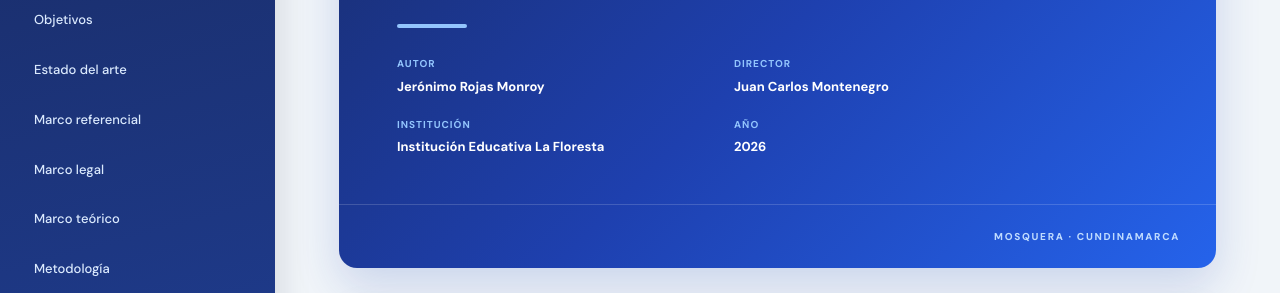
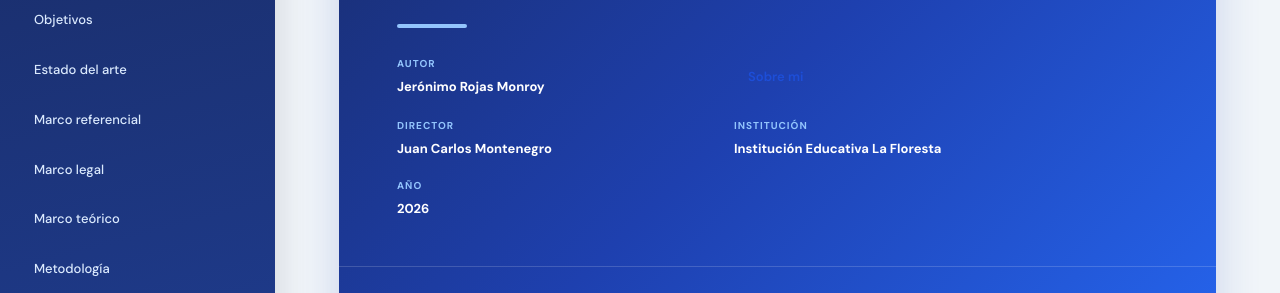
Before and after one commit to wasita1234/Web-Site-20197, a plain HTML site: page index.html in a window 1280 px wide. Shown: the part 470-763 px from the top of the page. Drawn offline with nearby package versions, Linux system fonts and the light colour scheme.

Commit message:
Update index.html

```diff
--- a/index.html
+++ b/index.html
@@ -50,6 +50,7 @@
 <div class="cover-rule"></div>
 <div class="cover-meta">
 <div><span>Autor</span><strong>Jerónimo Rojas Monroy</strong></div>
+<a class="nav-btn" href="Curriculum-vitae.html">Sobre mi</a>
 <div><span>Director</span><strong>Juan Carlos Montenegro</strong></div>
 <div><span>Institución</span><strong>Institución Educativa La Floresta</strong></div>
 <div><span>Año</span><strong>2026</strong></div>
```
